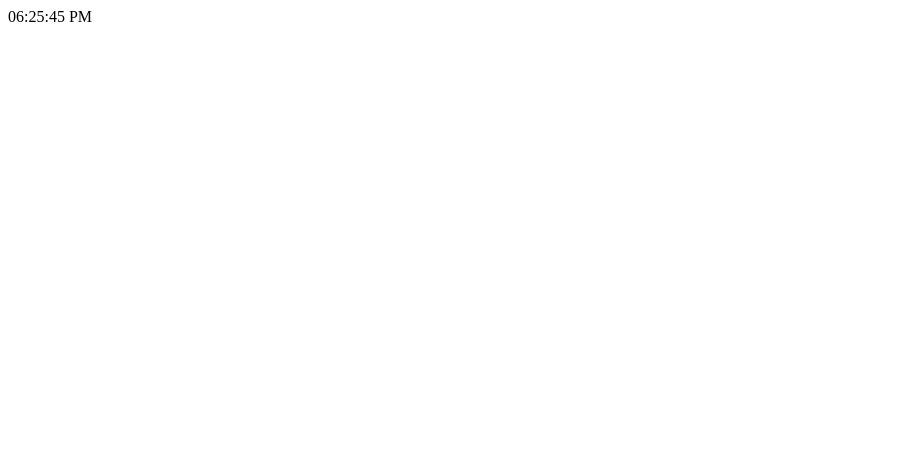
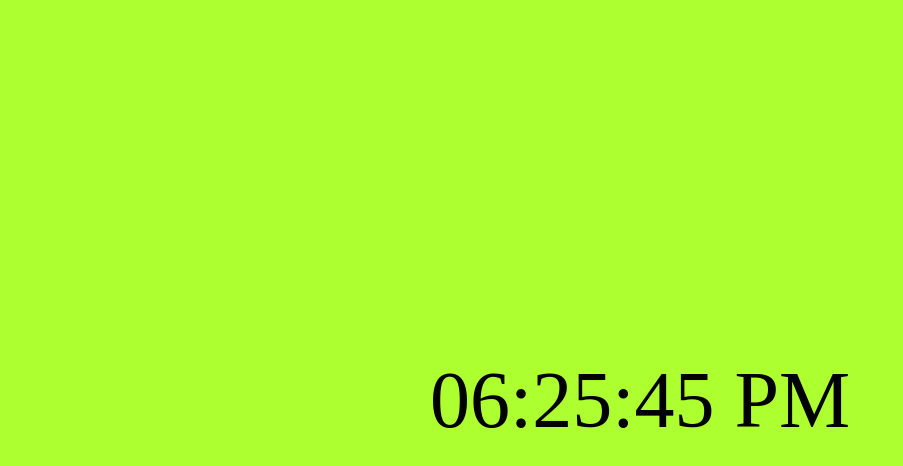
Before and after one commit to Samadeen/JavaScript-Clock, a plain HTML site: page JS Digtial/index.html in a window 1280 px wide. Shown: the whole page, without its empty margins (0-903 px from the left). Drawn offline with Linux system fonts and the light colour scheme.

Commit message:
Added Css

```diff
--- a/JS Digtial/index.html
+++ b/JS Digtial/index.html
@@ -8,7 +8,9 @@
     <script defer src="./index.js"></script>
     <title>Document</title>
   </head>
+
   <body>
-    <div id="MyClockDisplay"></div>
+    <div id="MyClockDisplay" class="clock"></div>
   </body>
+
 </html>
--- a/JS Digtial/styles.css
+++ b/JS Digtial/styles.css
@@ -0,0 +1,13 @@
+body {
+  margin: 0;
+  padding: 0;
+  background-color: greenyellow;
+}
+
+.clock {
+  position: absolute;
+  top: 50%;
+  left: 50%;
+  transform: translateX(-50%) translateY(-50%);
+  font-size: 5rem;
+}
```
